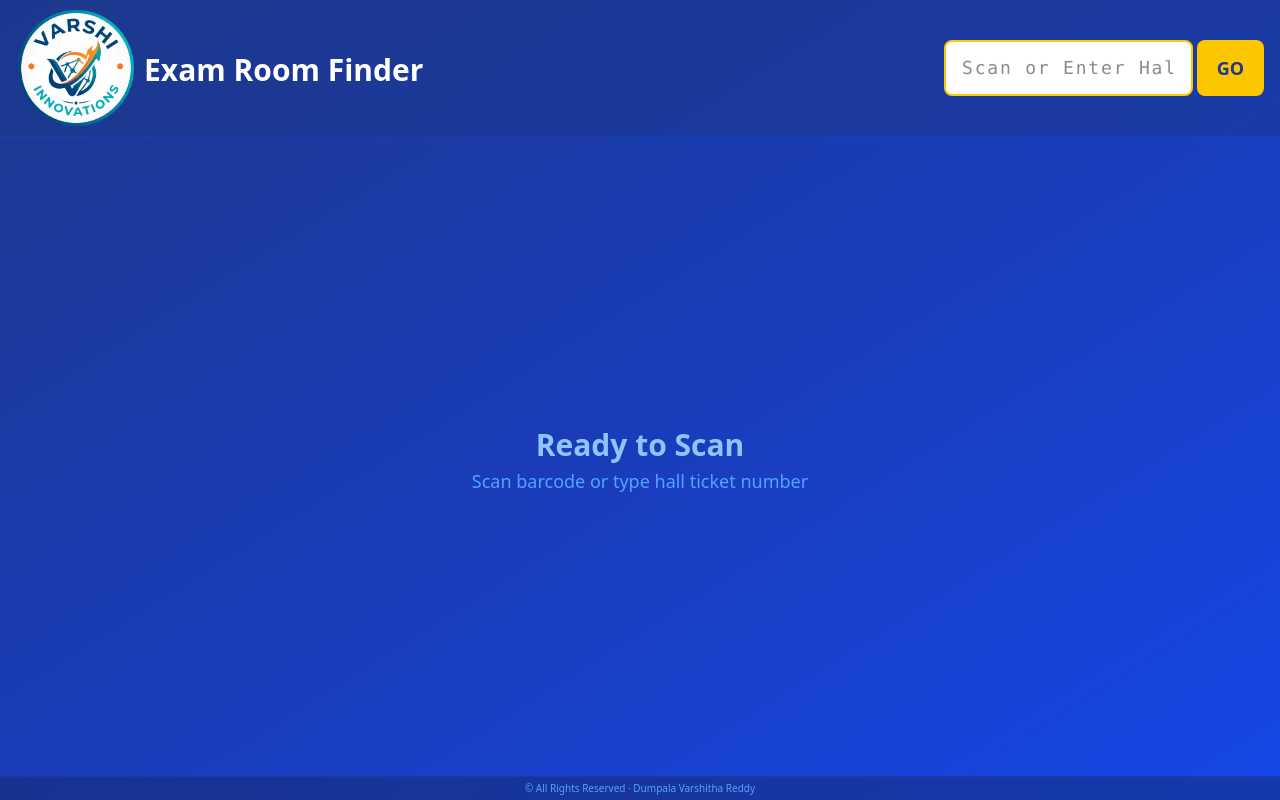
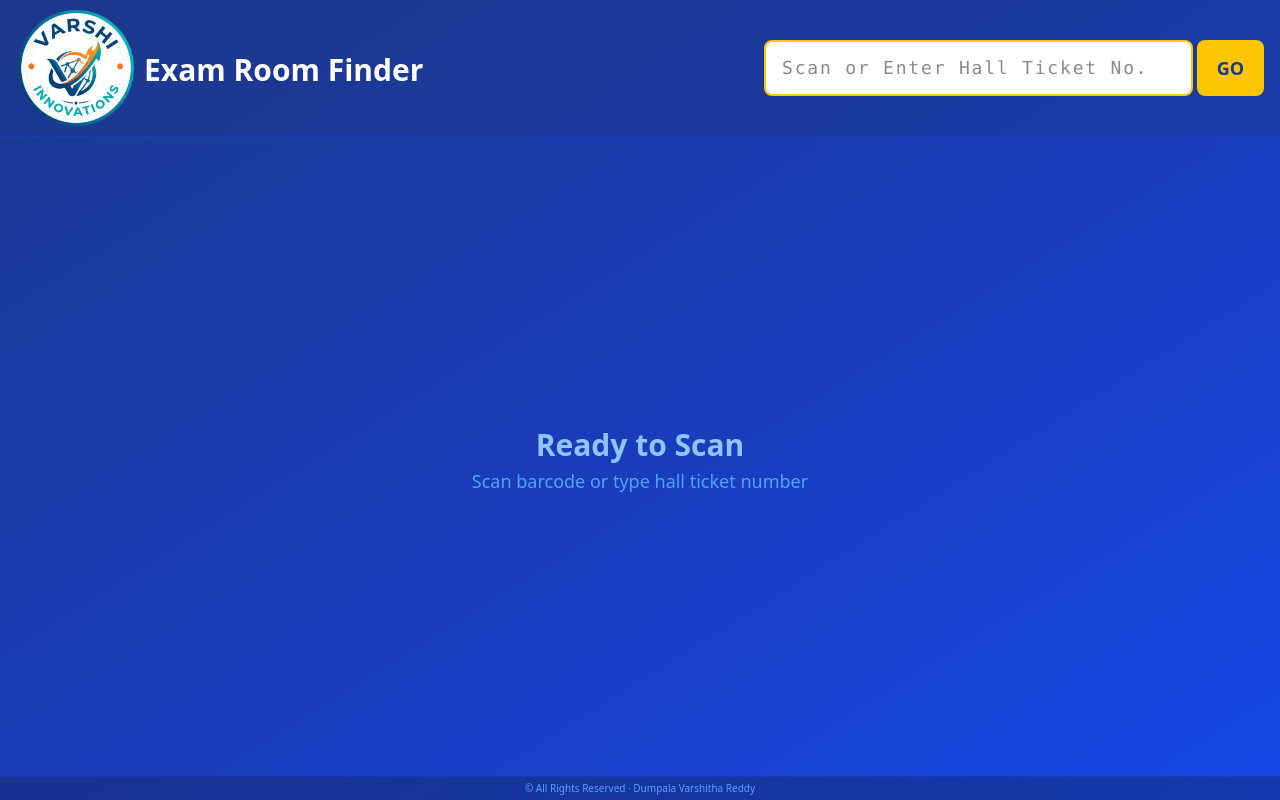
Before and after one commit to skilltimate1408/VarshithaKalanjali, a Next.js app: page /student in a window 1280 px wide. Built offline with nearby package versions, Linux system fonts and the light colour scheme.

Commit message:
increase font sizes

```diff
--- a/app/student/page.tsx
+++ b/app/student/page.tsx
@@ -137,7 +137,8 @@ export default function StudentKiosk() {
 
         </div>
         {/* Input stretches to fill remaining space */}
-                                  <div className="flex gap-1 w-80 shrink-0 ml-auto">
+
+        <div className="flex gap-1 w-[500px] shrink-0 ml-auto">
 
 
 
```
